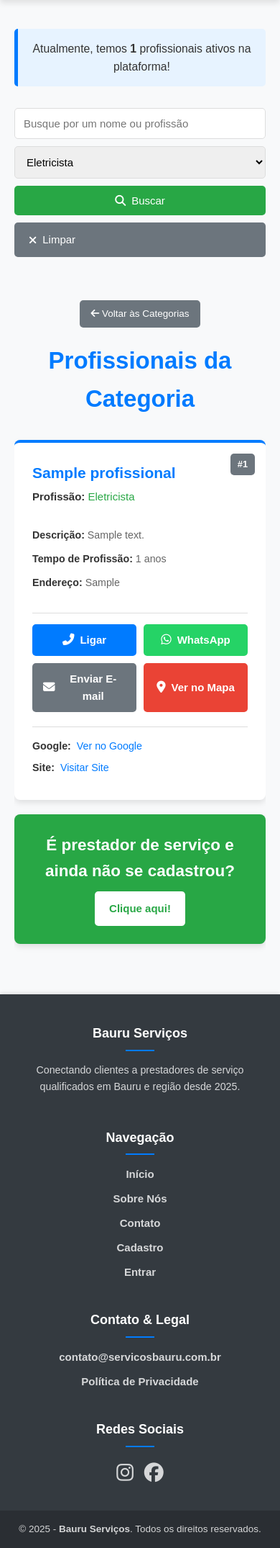
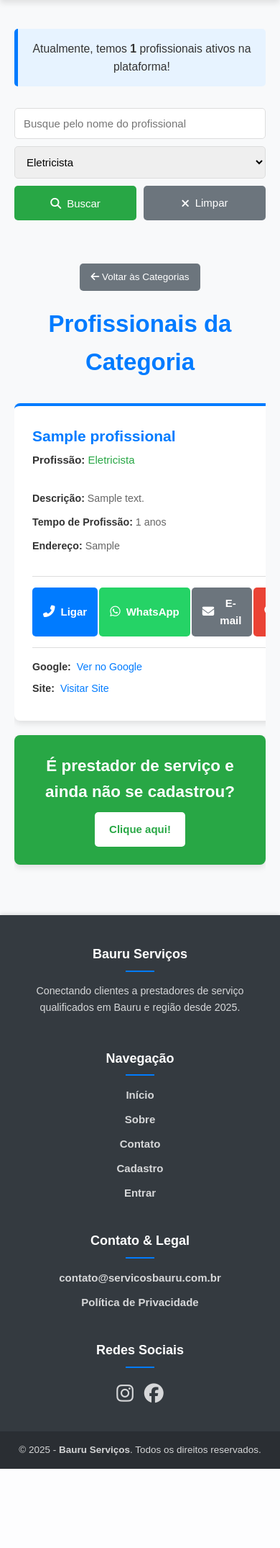
Before and after one commit to lucasbdaj/bauruservicos, a PHP site: page /index.php?profissao=1 in a window 390 px wide. Shown: the part 90-2240 px from the top of the page at 72% size. After the commit the page ends 2130 px from the top, so only its background shows below. Run offline with PHP 8.4, Linux system fonts and the light colour scheme; data comes from the database, SQL or seed files in the repository; tables that the repository leaves empty hold one stand-in row (values such as "Sample post").

Commit message:
Atualizações 04/09 com correções de detalhes

```diff
--- a/editar_cadastro.php
+++ b/editar_cadastro.php
@@ -254,7 +254,7 @@ if (!$dados_profissional) {
                 </div>
 
                 <div class="form-buttons-container">
-                    <button type="submit" name="atualizar_perfil">Salvar</button>
+                    <button type="submit" name="atualizar_perfil" class="submit-btn">Salvar</button>
                     <button type="submit" name="desativar_cadastro" class="desativar-btn" onclick="return confirm('Tem certeza que deseja desativar seu cadastro? Você terá 30 dias para reativar antes que seja permanentemente excluído.')">Desativar</button>
                     <button type="button" class="cancel-btn" onclick="window.location.href='gerenciar.php'">Cancelar</button>
                 </div>
--- a/index.php
+++ b/index.php
@@ -63,8 +63,8 @@ $todas_as_profissoes = getProfissoesComContagem($conn)
                 <p>Atualmente, temos <strong><?php echo $total_profissionais; ?></strong> profissionais ativos na plataforma!</p>
             </div>
             <form method="get" action="index.php" id="searchForm">
-                <input type="text" name="search" id="searchInput" placeholder="Busque por um nome ou profissão" value="<?php echo htmlspecialchars($search); ?>" class="search-field">
-                <select name="profissao" class="search-field" aria-label="Filtrar por profissão">
+                <input type="text" name="search" id="searchInput" placeholder="Busque pelo nome do profissional" value="<?php echo htmlspecialchars($search); ?>" class="search-field">
+                <select name="profissao" class="search-field" aria-label="Filtrar por um profissão">
                     <option value="">Filtrar por profissão...</option>
                     <?php
                     // Verifica se a variável existe e se há linhas
@@ -79,6 +79,7 @@ $todas_as_profissoes = getProfissoesComContagem($conn)
                     }
                     ?>
                 </select>
+                <div class="search-actions-container">
                     <button type="submit" class="search-button" aria-label="Buscar prestadores de serviço">
                         <i class="fas fa-search"></i> Buscar
                     </button>
@@ -92,6 +93,7 @@ $todas_as_profissoes = getProfissoesComContagem($conn)
                     <?php
                     endif;
                     ?>
+                </div>
             </form>
 
             <?php if ($showCategories): ?>
@@ -173,7 +175,7 @@ $todas_as_profissoes = getProfissoesComContagem($conn)
                                 // MODIFICAÇÃO 2: Botão para Enviar E-mail (sem expor o e-mail)
                                 if (!empty($row['email'])) {
                                     echo "<a href='mailto:" . htmlspecialchars($row['email']) . "' class='contact-button email-button' title='Enviar um e-mail'>
-                                            <i class='fas fa-envelope'></i> Enviar E-mail
+                                            <i class='fas fa-envelope'></i>E-mail
                                         </a>";
                                 }
 
@@ -182,7 +184,7 @@ $todas_as_profissoes = getProfissoesComContagem($conn)
                                     // Codifica o endereço para ser usado em uma URL de forma segura
                                     $endereco_url = urlencode($row['endereco']);
                                     echo "<a href='https://www.google.com/maps/search/?api=1&query=" . $endereco_url . "' target='_blank' class='contact-button maps-button' title='Ver endereço no mapa'>
-                                            <i class='fas fa-map-marker-alt'></i> Ver no Mapa
+                                            <i class='fas fa-map-marker-alt'></i> Endereço
                                         </a>";
                                 }
 
--- a/partials/footer.php
+++ b/partials/footer.php
@@ -40,12 +40,11 @@ if ($is_logged_in) {
             <h4>Navegação</h4>
             <ul>
                 <li><a href="index.php" class="cab-link">Início</a></li>
-                <li><a href="sobre.php" class="cab-link">Sobre Nós</a></li>
+                <li><a href="sobre.php" class="cab-link">Sobre</a></li>
                 <li><a href="contato.php" class="cab-link">Contato</a></li>
-
                 <?php if ($is_logged_in): ?>
-                    <li><a href="gerenciar.php">Gerenciar</a></li>
-                    <li><a href="logout.php">Sair</a></li>
+                    <li><a href="gerenciar.php" class="cab-link">Gerenciar</a></li>
+                    <li><a href="logout.php" class="cab-link">Sair</a></li>
                 <?php else: ?>
                     <li><a href="cadastro.php" class="cab-link">Cadastro</a></li>
                     <li><a href="login.php" class="cab-link">Entrar</a></li>
--- a/styles/styles.css
+++ b/styles/styles.css
@@ -412,7 +412,6 @@ body.cadastro {
     border-radius: 5px;
     cursor: pointer;
     font-size: 1.1em;
-    margin-top: 10px;
     transition: background-color var(--transition-speed), transform 0.1s ease;
 }
 
@@ -423,7 +422,6 @@ body.cadastro {
 
 .form-container button.desativar-btn {
     background-color: var(--danger-color);
-    margin-top: 15px; /* Mais espaço para o botão de desativar */
 }
 
 .form-container button.desativar-btn:hover {
@@ -441,6 +439,7 @@ body.cadastro {
     display: flex;
     gap: 15px;
     margin-top: 10px;
+    justify-content: flex-end;
 }
 
 .tooltip {
@@ -488,6 +487,7 @@ body.cadastro {
 
 /* Regra UNIFICADA para AMBOS os links se comportarem como botões idênticos */
 .form-buttons-container .submit-btn,
+.form-buttons-container .desativar-btn,
 .form-buttons-container .cancel-btn {
     /* Dimensionamento e Espaçamento */
     flex: 1;
@@ -646,10 +646,15 @@ body.cadastro {
     display: flex;
     gap: 10px;
     margin-bottom: 40px;
-    max-width: 600px;
+    max-width: 800px;
     width: 100%;
     margin-left: auto;
     margin-right: auto;
+}
+
+.search-actions-container {
+    display: flex;
+    gap: 10px;
 }
 
 .search-field {
@@ -1219,7 +1224,29 @@ footer {
     .footer-social-icons a {
         margin-right: 0;
     }
+
+    .contact-buttons-grid {
+        display: flex;
+        grid-template-columns: repeat(auto-fit, minmax(130px, 1fr)); /* Grid responsivo */
+        gap: 2px; /* Espaçamento entre os botões */
+        margin-bottom: 10px;
     }
+
+    .search-actions-container {
+    display: flex;
+    gap: 10px;
+    width: 100%;
+    }
+
+    .search-actions-container .search-button,
+    .search-actions-container .clear-filter-btn {
+        flex: 1; /* Faz os botões dividirem o espaço igualmente */
+        justify-content: center; /* Centraliza o conteúdo (ícone + texto) nos botões */
+    }
+
+}
+
+
 
 
 
@@ -1309,6 +1336,25 @@ footer {
 
     }
 
+    .search-actions-container {
+        display: flex;
+        gap: 10px;
+        width: 100%;
+    }
+
+    .search-actions-container .search-button,
+    .search-actions-container .clear-filter-btn {
+        flex: 1; /* Faz os botões dividirem o espaço igualmente */
+        justify-content: center; /* Centraliza o conteúdo (ícone + texto) nos botões */
+    }
+
+    .contact-buttons-grid {
+        display: flex;
+        grid-template-columns: repeat(auto-fit, minmax(130px, 1fr)); /* Grid responsivo */
+        gap: 2px; /* Espaçamento entre os botões */
+        margin-bottom: 10px;
+    }
+
 
 
     /* Estilos específicos para a página Sobre (sobre.php) */
@@ -1354,6 +1400,8 @@ main.sobre-page ul li::before {
         left: 0;
         color: var(--secondary-color);
     }
+}
+
 
 /* Responsividade para a página Sobre */
 @media (max-width: 768px) {
```
Also changed, not shown: contato.php (+4 -4 lines), login.php (+5 -5 lines), processa_contato.php (+0 -8 lines). Lines whose indentation alone changed are shown as unchanged.
